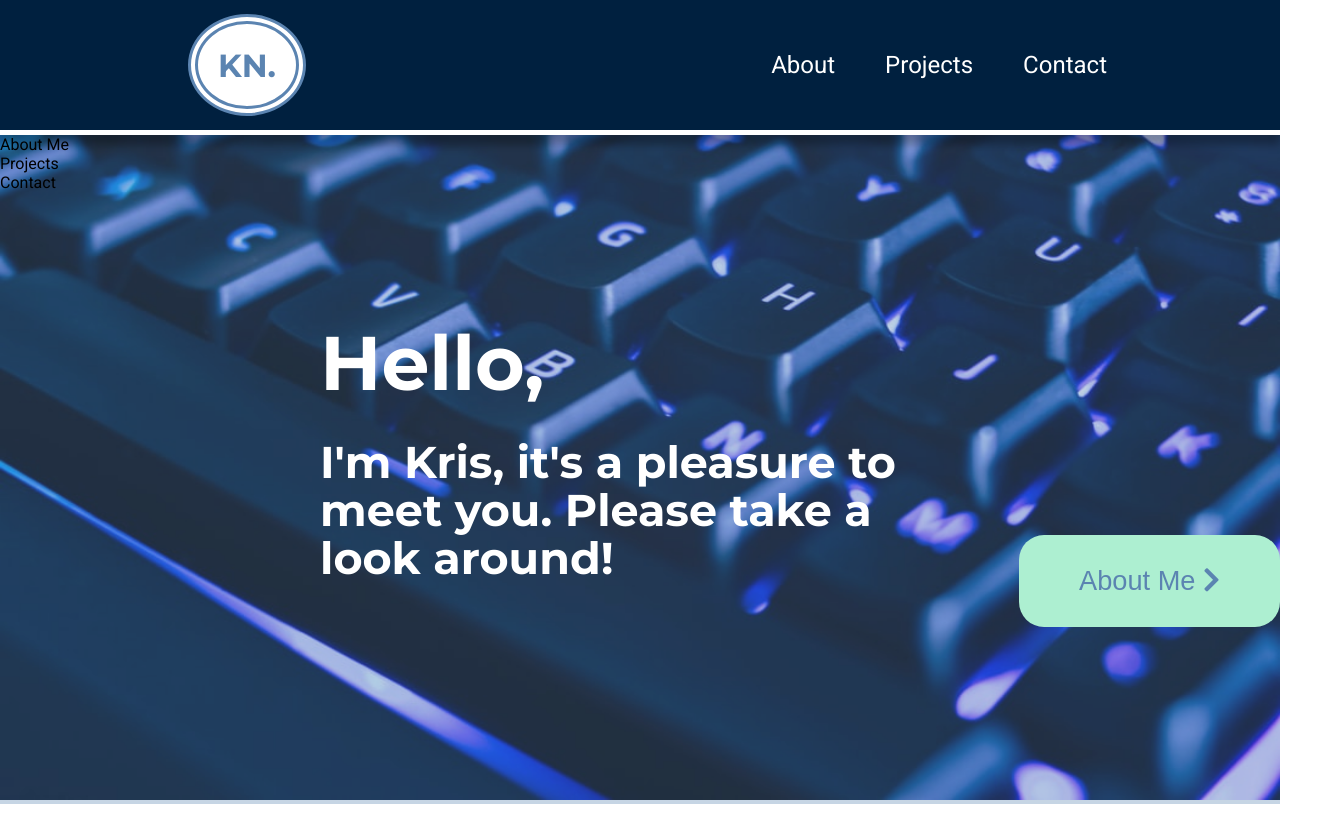
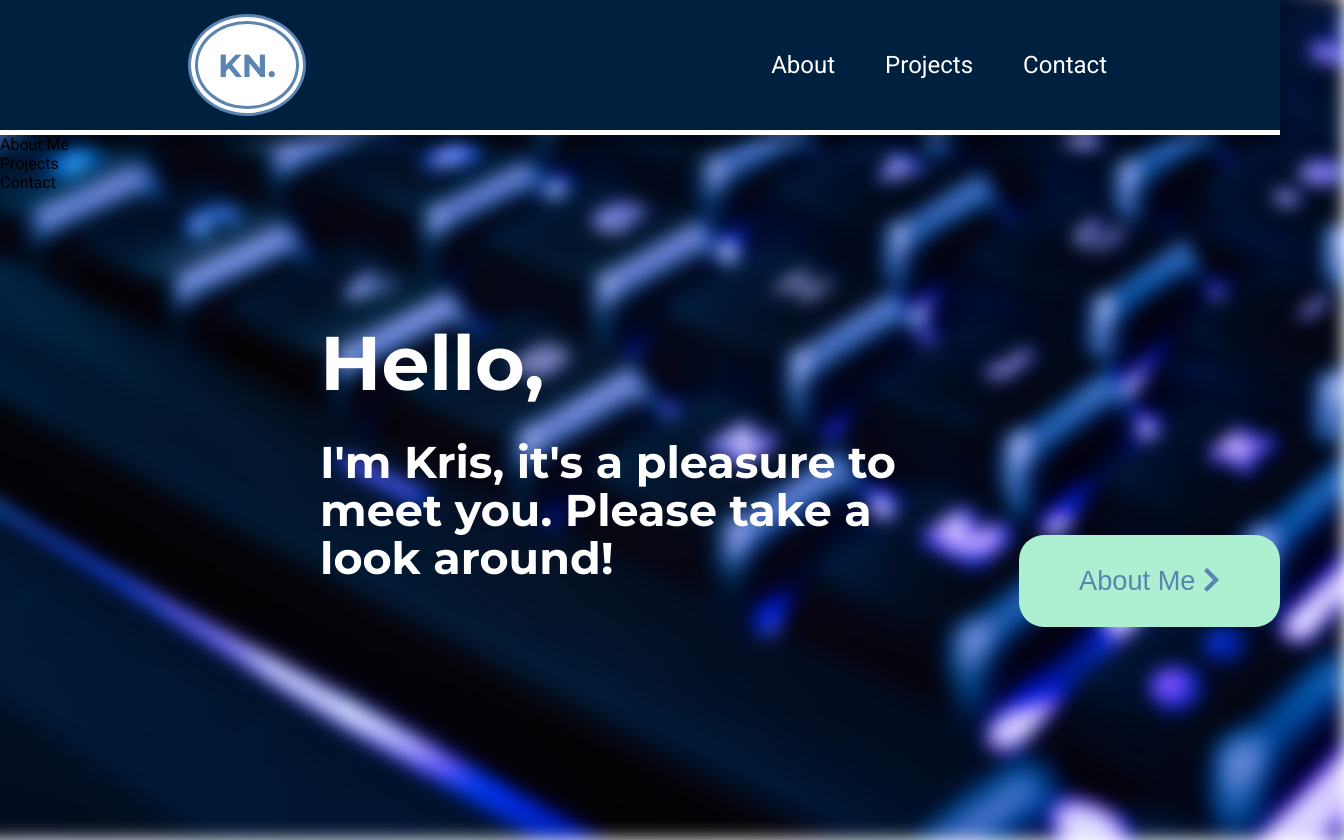
Before and after one commit to knorful/my-page, a React (Create React App) app: page / in a window 1280 px wide. Shown: the whole page, 1344 px wide, since content can reach past the window. Built offline with nearby package versions, Linux system fonts and the light colour scheme.

Commit message:
add transitions to navbar and landing page

```diff
--- a/src/components/Landing/Landing.module.css
+++ b/src/components/Landing/Landing.module.css
@@ -22,6 +22,24 @@
   font-size: 38px;
   line-height: 48px;
   font-weight: 700;
+  animation-name: slideFromLeft;
+  animation-duration: 1.2s;
+  animation-timing-function: ease-in-out;
+}
+
+@keyframes slideFromLeft {
+  0% {
+    transform: translateX(-100%);
+    opacity: 0;
+  }
+  70% {
+    transform: translateX(10%) skewY(5deg);
+  }
+
+  100% {
+    transform: translateX(0);
+    opacity: 1s;
+  }
 }
 
 .Landing button {
@@ -34,6 +52,20 @@
   background-color: #adefd1ff;
   color: #5b84b1ff;
   border: none;
+  animation-name: slideFromRight;
+  animation-duration: 1s;
+  animation-timing-function: ease-out;
+}
+
+@keyframes slideFromRight {
+  0% {
+    transform: translateX(100%);
+    opacity: 0;
+  }
+  100% {
+    transform: translateX(0);
+    opacity: 1s;
+  }
 }
 
 .Landing button:hover {
@@ -52,6 +84,9 @@
   height: 100vh;
   background-position: center;
   background-size: cover;
+  filter: blur(8px);
+  -webkit-filter: blur(8px);
+  transform: scale(1.1);
 }
 .Landing .tint {
   position: relative;
@@ -66,6 +101,6 @@
   bottom: 0;
   left: 0;
   right: 0;
-  background-color: rgba(91, 133, 177, 0.404);
-  opacity: 0.85;
+  background-color: rgba(55, 80, 107, 0.568);
+  opacity: 0.95;
 }
--- a/src/components/Navigation/NavBar/NavBar.module.css
+++ b/src/components/Navigation/NavBar/NavBar.module.css
@@ -1,5 +1,6 @@
 .NavBar {
   display: flex;
+  /* position: fixed; */
   width: 100%;
   justify-content: flex-end;
   align-items: center;
@@ -7,4 +8,16 @@
   height: 130px;
   border-bottom: 5px solid white;
   box-shadow: 0px 10px 8px rgba(0, 0, 0, 0.301);
+  animation-name: slideInFromTop;
+  animation-duration: 0.5s;
+  animation-timing-function: ease-in;
 }
+
+@keyframes slideInFromTop {
+  0% {
+    transform: translateY(-100%);
+  }
+  100% {
+    transform: translateY(0);
+  }
+}
```
